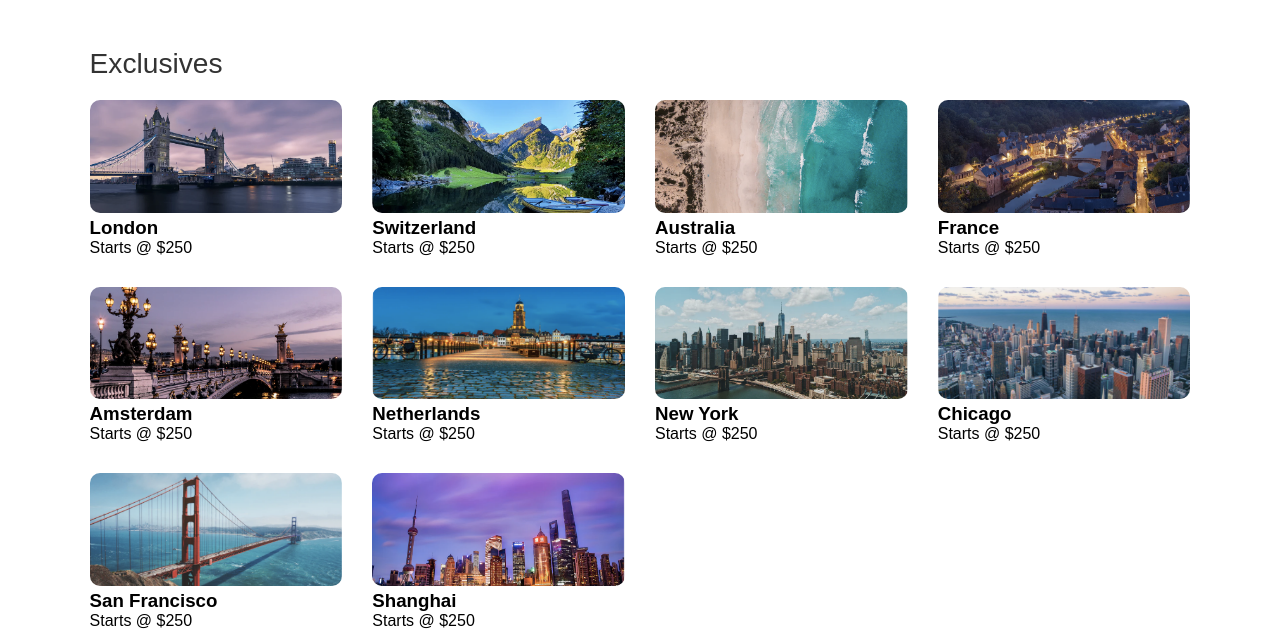
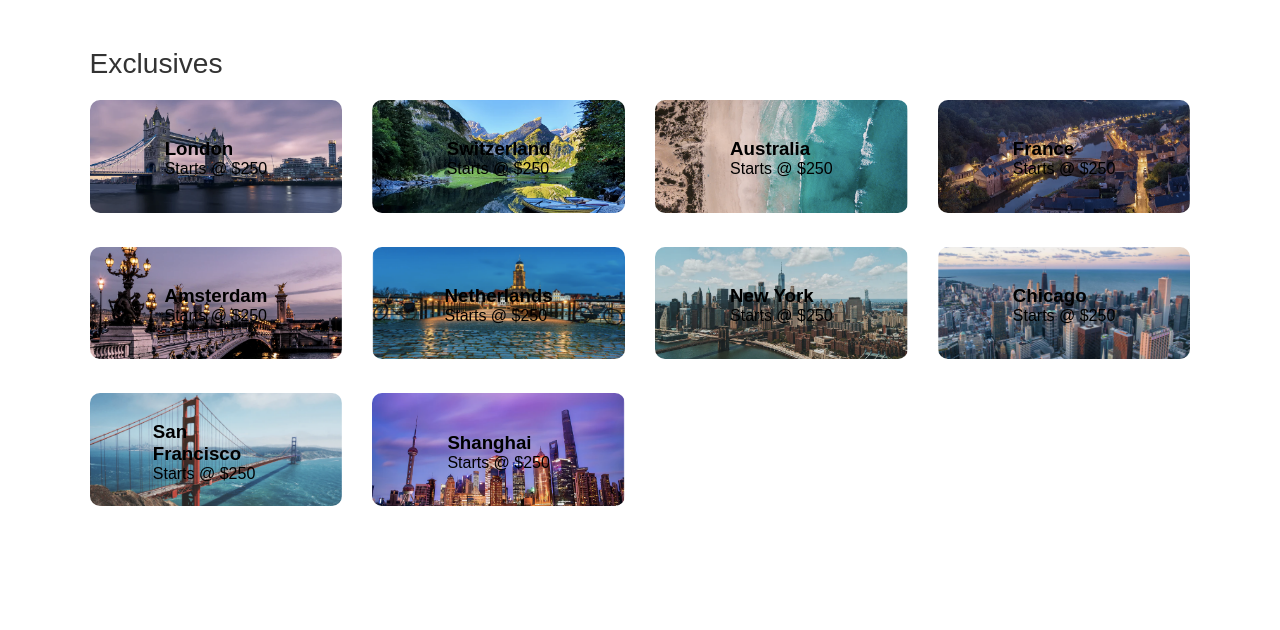
Before and after one commit to TahaHasanpour/Make-House-Rental-Website-Using-HTML-CSS, a plain HTML site: page index.html in a window 1280 px wide. Shown: the part 802-1432 px from the top of the page. After the commit the page ends 1312 px from the top, so only its background shows below. Drawn offline with Linux system fonts and the light colour scheme.

Commit message:
edit css-c9

```diff
--- a/css/styles.css
+++ b/css/styles.css
@@ -126,3 +126,14 @@ nav{
     width: 100%;
     border-radius: 10px;
 }
+
+.exclusives section{
+    position: relative;
+}
+
+.exclusives section span{
+    position: absolute;
+    top: 50%;
+    left: 50%;
+    transform: translate(-50%,-50%);
+}
```
